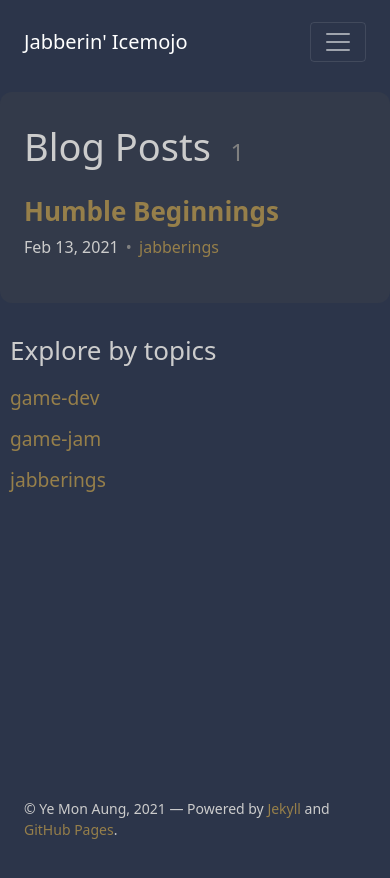
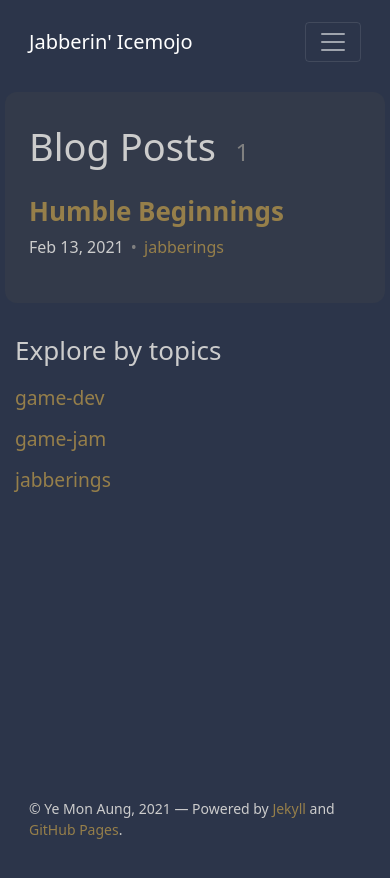
Before and after one commit to icemojo/icemojo.github.io, a Jekyll site: the page built from index.md, in a window 390 px wide. Shown: the top 878 px of the page. Built offline with Jekyll 4.4.1, drawn with Linux system fonts in a browser that asks for light colours.

Commit message:
Adjust the container responsive width for medium and smaller size phones

```diff
--- a/assets/css/main.css
+++ b/assets/css/main.css
@@ -35,6 +35,18 @@ a:active {
 @media (min-width: 1400px) {
   .container {
     max-width: 1170px;
+  }
+}
+
+@media (max-width: 414px) {
+  .container {
+    max-width: 380px;
+  }
+}
+
+@media (max-width: 376px) {
+  .container {
+    max-width: 340px;
   }
 }
 
```
